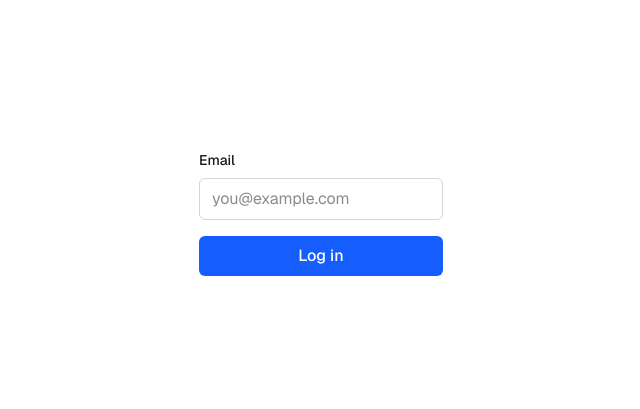
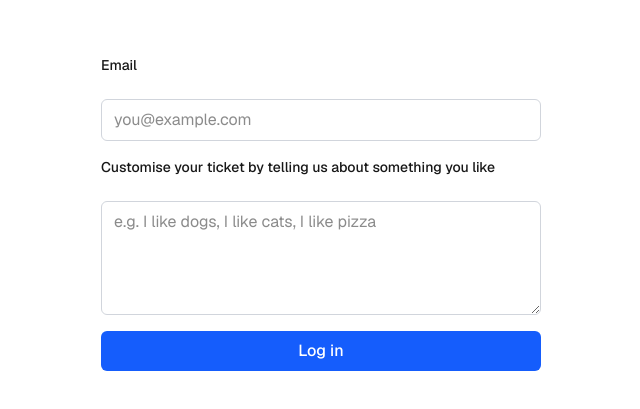
Before and after one commit to blackscorpionster/rubits, a Next.js app: page / in a window 1280 px wide. Shown: the part 187-596 px from the top of the page, without its empty margins (319-959 px from the left). Built offline with nearby package versions, Linux system fonts and the light colour scheme; a web font is replaced by a local one.

Commit message:
initial work, remove bg image and use it as overlay

```diff
--- a/package.json
+++ b/package.json
@@ -10,6 +10,7 @@
 		"postinstall": "prisma generate && npx prisma migrate deploy"
 	},
 	"dependencies": {
+		"@google/genai": "^0.7.0",
 		"@prisma/client": "^6.5.0",
 		"next": "15.2.4",
 		"react": "^19.0.0",
--- a/src/app/page.tsx
+++ b/src/app/page.tsx
@@ -2,9 +2,11 @@
 
 import { useState } from "react";
 import { useRouter } from "next/navigation";
+import { GoogleGenAI } from "@google/genai";
 
 const Home: React.FC = () => {
 	const [email, setEmail] = useState<string>("");
+	const [aiPrompt, setAiPrompt] = useState<string>("");
 	const [error, setError] = useState<string>("");
 	const [loading, setLoading] = useState<boolean>(false);
 	const router = useRouter();
@@ -12,6 +14,36 @@ const Home: React.FC = () => {
 	const validateEmail = (email: string): boolean => {
 		const regex = /^[\w-\.]+@([\w-]+\.)+[\w-]{2,4}$/;
 		return regex.test(email);
+	};
+
+	const generateImage = async (prompt: string) => {
+		const ai = new GoogleGenAI({
+			apiKey: "AIzaSyAqjKhunOoC9WpQMU8i5xiuR-6Jme_WS0M",
+		});
+
+		const contents =
+			"Can you create a low-resolution image of 200 pixels x 200 pixels for " +
+			prompt;
+
+		// Set responseModalities to include "Image" so the model can generate  an image
+		const response = await ai.models.generateContent({
+			model: "gemini-2.0-flash-exp-image-generation",
+			contents: contents,
+			config: {
+				responseModalities: ["Text", "Image"],
+			},
+		});
+
+		for (const part of response.candidates[0].content.parts) {
+			// Based on the part type, either show the text or save the image
+			if (part.text) {
+				console.log("Part 1", part.text);
+			} else if (part.inlineData) {
+				return part.inlineData.data;
+			}
+		}
+
+		return "";
 	};
 
 	const handleSubmit = async (e: React.FormEvent): Promise<void> => {
@@ -29,13 +61,17 @@ const Home: React.FC = () => {
 		}
 
 		setLoading(true);
+		console.log("Email:", email, "AI Prompt:", aiPrompt);
 
-		const response = await fetch(`/api/login?email=${encodeURIComponent(email)}`, {
+		const response = await fetch(
+			`/api/login?email=${encodeURIComponent(email)}`,
+			{
 				method: "GET",
 				headers: {
 					"Content-Type": "application/json",
 				},
-		});
+			}
+		);
 
 		let player = await response.json();
 
@@ -52,6 +88,17 @@ const Home: React.FC = () => {
 		}
 
 		localStorage.setItem("playerId", player.id);
+		try {
+			const base64Image = await generateImage(aiPrompt);
+			if (base64Image) {
+				localStorage.setItem("customImage", base64Image);
+			}
+			// We do not care if the image genaration fails, we just want to show the default image
+		} catch (error) {
+			console.error("Error generating image:", error);
+			return;
+		}
+
 		router.push("/play-page");
 		setLoading(false);
 	};
@@ -66,7 +113,7 @@ const Home: React.FC = () => {
 						</div>
 					)}
 
-					<div className="mb-4">
+					<div className="mb-4 flex flex-col gap-4">
 						<label htmlFor="email" className="block text-sm font-medium mb-2">
 							Email
 						</label>
@@ -79,6 +126,19 @@ const Home: React.FC = () => {
 							required
 							className="w-full px-3 py-2 border border-gray-300 rounded-md focus:outline-none focus:ring-2 focus:ring-blue-500"
 						/>
+						<label htmlFor="email" className="block text-sm font-medium mb-2">
+							Customise your ticket by telling us about something you like
+						</label>
+						<textarea
+							id="aiprompt"
+							name="aiprompt"
+							placeholder="e.g. I like dogs, I like cats, I like pizza"
+							className="w-full px-3 py-2 border border-gray-300 rounded-md focus:outline-none focus:ring-2 focus:ring-blue-500"
+							rows={4}
+							cols={50}
+							maxLength={50}
+							onChange={(e) => setAiPrompt(e.target.value)}
+						></textarea>
 					</div>
 
 					<button
```
Also changed, not shown: src/app/play-page/page.tsx (+41 -4 lines), 1 other file (tests, documents, lock files or other folders). Lines whose indentation alone changed are shown as unchanged.
